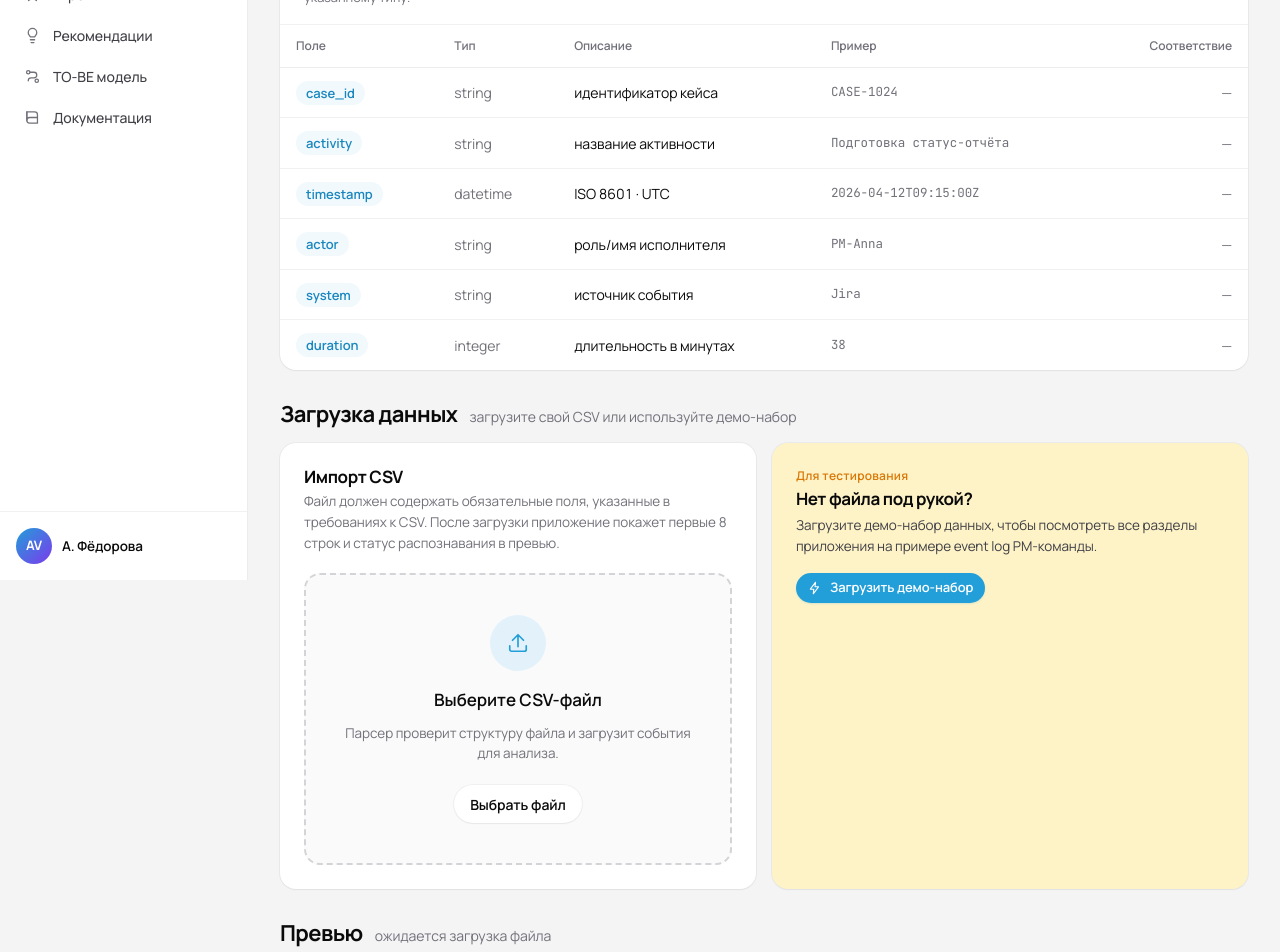
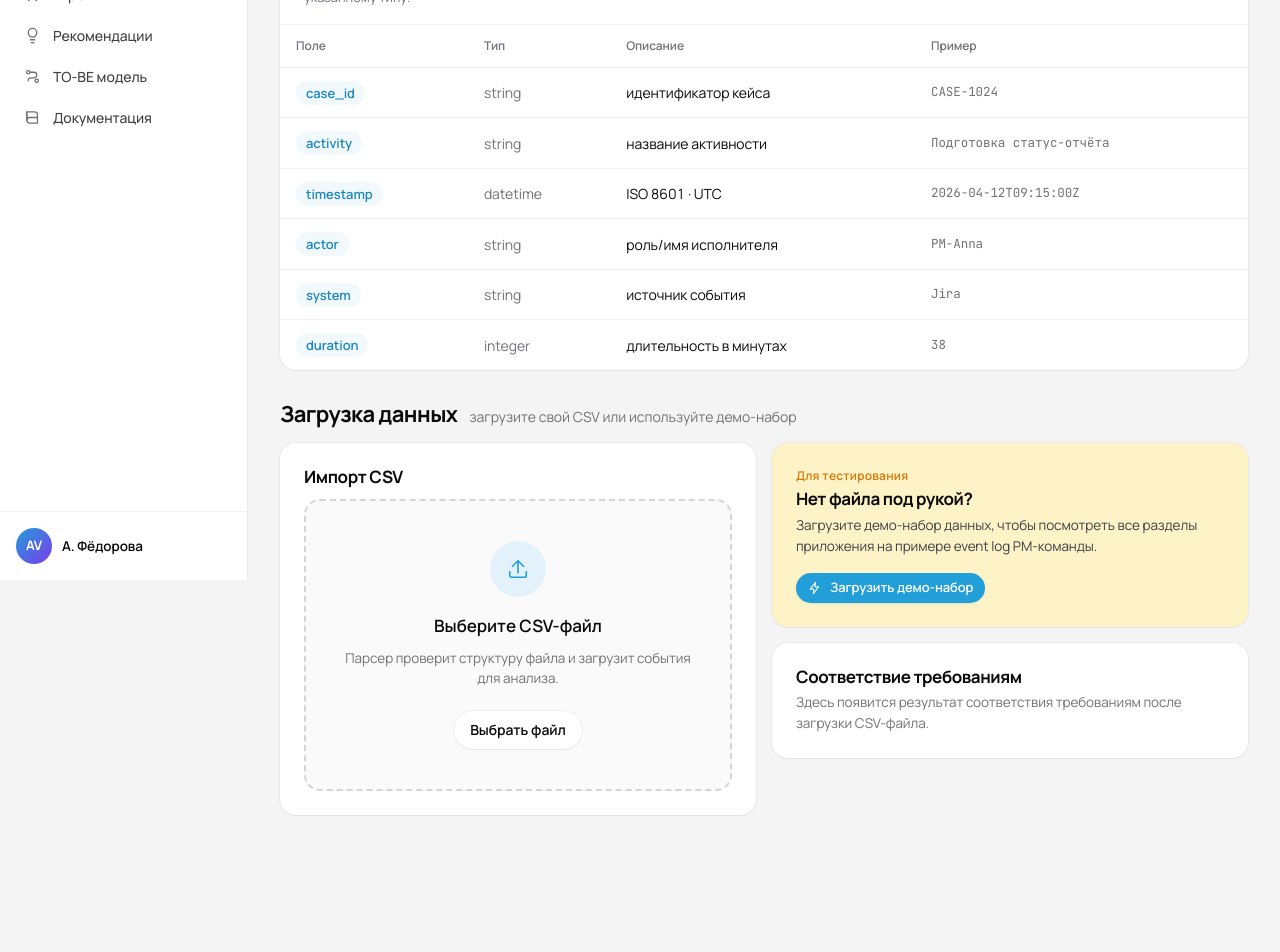
Before and after one commit to avfka/pm-process-analyzer, a React (Vite) app: page /upload in a window 1280 px wide. Shown: the part 220-1172 px from the top of the page. After the commit the page ends 1131 px from the top, so only its background shows below. Built offline with nearby package versions, Linux system fonts and the light colour scheme.

Commit message:
Separate CSV compliance from requirements

```diff
--- a/src/pages/DataUpload.tsx
+++ b/src/pages/DataUpload.tsx
@@ -99,14 +99,6 @@ export default function DataUpload() {
             Загрузите CSV-файл с event log. Приложение проверит структуру файла и построит аналитику по процессам PM-команды.
           </div>
         </div>
-        <div style={{ display: 'flex', alignItems: 'center', gap: 8 }}>
-          {events.length > 0
-            ? <span className="pill pill-pos">
-                <svg width={11} height={11} viewBox="0 0 24 24" fill="none" stroke="currentColor" strokeWidth={2.4} strokeLinecap="round" strokeLinejoin="round"><path d="M4 12l5 5L20 6"/></svg>
-                Схема ок
-              </span>
-            : null}
-        </div>
       </div>
 
       <div className="card table-wrap" style={{ paddingBottom: 0 }}>
@@ -122,7 +114,6 @@ export default function DataUpload() {
             <th>Тип</th>
             <th>Описание</th>
             <th>Пример</th>
-            <th style={{ textAlign: 'right' }}>Соответствие</th>
           </tr></thead>
           <tbody>
             {SCHEMA.map(([f, t, d, ex]) => (
@@ -131,15 +122,6 @@ export default function DataUpload() {
                 <td className="muted">{t}</td>
                 <td>{d}</td>
                 <td className="muted" style={{ fontFamily: 'var(--f-mono)', fontSize: 12.5 }}>{ex}</td>
-                <td style={{ textAlign: 'right' }}>
-                  {events.length > 0 ? (
-                    <span className="pill pill-pos">
-                      <svg width={10} height={10} viewBox="0 0 24 24" fill="none" stroke="currentColor" strokeWidth={2.4} strokeLinecap="round" strokeLinejoin="round"><path d="M4 12l5 5L20 6"/></svg>
-                    </span>
-                  ) : (
-                    <span className="muted">—</span>
-                  )}
-                </td>
               </tr>
             ))}
           </tbody>
@@ -155,11 +137,8 @@ export default function DataUpload() {
         {/* Upload */}
         <div className="card card-pad">
           <h3>Импорт CSV</h3>
-          <div style={{ color: 'var(--ink-muted)', fontSize: 13.5, marginTop: 4, lineHeight: 1.55 }}>
-            Файл должен содержать обязательные поля, указанные в требованиях к CSV. После загрузки приложение покажет первые 8 строк и статус распознавания в превью.
-          </div>
 
-          <div style={{ marginTop: 20, border: '2px dashed var(--line-strong)', borderRadius: 16, padding: '40px 24px', display: 'flex', flexDirection: 'column', alignItems: 'center', gap: 10, textAlign: 'center', background: 'var(--surface-2)' }}>
+          <div style={{ marginTop: 12, border: '2px dashed var(--line-strong)', borderRadius: 16, padding: '40px 24px', display: 'flex', flexDirection: 'column', alignItems: 'center', gap: 10, textAlign: 'center', background: 'var(--surface-2)' }}>
             <div style={{ width: 56, height: 56, borderRadius: '50%', background: 'var(--accent-tint)', display: 'flex', alignItems: 'center', justifyContent: 'center' }}>
               <svg width={22} height={22} viewBox="0 0 24 24" fill="none" stroke="var(--accent)" strokeWidth={1.8} strokeLinecap="round" strokeLinejoin="round">
                 <path d="M21 15v4a2 2 0 01-2 2H5a2 2 0 01-2-2v-4M12 3v13M6 9l6-6 6 6"/>
@@ -177,32 +156,50 @@ export default function DataUpload() {
 
         </div>
 
+        <div style={{ display: 'flex', flexDirection: 'column', gap: 16 }}>
           <div className="card card-pad" style={{ background: 'var(--warn-tint)' }}>
             <div className="eyebrow" style={{ color: 'var(--warn)' }}>Для тестирования</div>
             <h3 style={{ marginTop: 4 }}>Нет файла под рукой?</h3>
             <div style={{ color: 'var(--ink-3)', fontSize: 13.5, lineHeight: 1.55, marginTop: 6 }}>
               Загрузите демо-набор данных, чтобы посмотреть все разделы приложения на примере event log PM-команды.
             </div>
-          <div style={{ display: 'flex', gap: 8, flexWrap: 'wrap', marginTop: 16 }}>
-            <button className="btn btn-primary btn-sm" onClick={handleDemoLoad} disabled={isDemoLoaded}>
+            <button className="btn btn-primary btn-sm" onClick={handleDemoLoad} disabled={isDemoLoaded} style={{ marginTop: 16 }}>
               <svg width={14} height={14} viewBox="0 0 24 24" fill="none" stroke="currentColor" strokeWidth={1.8} strokeLinecap="round" strokeLinejoin="round"><path d="M13 2L4 14h6l-1 8 9-12h-6z"/></svg>
               {isDemoLoaded ? 'Демо-данные загружены' : 'Загрузить демо-набор'}
             </button>
+          </div>
+
+          <div className="card card-pad">
+            <h3>Соответствие требованиям</h3>
+            {events.length === 0 ? (
+              <div style={{ color: 'var(--ink-muted)', fontSize: 13.5, lineHeight: 1.55, marginTop: 6 }}>
+                Здесь появится результат соответствия требованиям после загрузки CSV-файла.
+              </div>
+            ) : (
+              <>
+                <div style={{ display: 'flex', gap: 8, flexWrap: 'wrap', marginTop: 10 }}>
+                  <span className="pill pill-pos">
+                    <svg width={11} height={11} viewBox="0 0 24 24" fill="none" stroke="currentColor" strokeWidth={2.4} strokeLinecap="round" strokeLinejoin="round"><path d="M4 12l5 5L20 6"/></svg>
+                    Все обязательные поля распознаны
+                  </span>
+                </div>
+                <div style={{ display: 'flex', gap: 8, flexWrap: 'wrap', marginTop: 16 }}>
                   {hasLoadedDataset && <button className="btn btn-sm" onClick={handleClearData}>Сбросить</button>}
-            {events.length > 0 && <Link href="/analysis"><a className="btn btn-primary btn-sm">К AS-IS →</a></Link>}
+                  <Link href="/analysis"><a className="btn btn-primary btn-sm">К AS-IS →</a></Link>
+                </div>
+              </>
+            )}
           </div>
         </div>
       </div>
 
+      {events.length > 0 && (
+        <>
           <div className="sec-title">
             <h2>Превью</h2>
-        <span className="sec-sub">{events.length > 0 ? 'первые 8 строк датасета' : 'ожидается загрузка файла'}</span>
+            <span className="sec-sub">первые 8 строк датасета</span>
           </div>
           <div className="card table-wrap" style={{ paddingBottom: 0 }}>
-        {events.length === 0 ? (
-          <div style={{ padding: 32, color: 'var(--ink-muted)', fontSize: 14 }}>Данные не загружены</div>
-        ) : (
-          <>
             <div style={{ padding: '16px 20px', borderBottom: '1px solid var(--line-soft)', display: 'flex', gap: 8, flexWrap: 'wrap' }}>
               <span className="pill pill-pos">{new Intl.NumberFormat('ru-RU').format(events.length)} событий</span>
               <span className="pill pill-pos">{stats.totalCases} кейсов</span>
@@ -225,9 +222,9 @@ export default function DataUpload() {
                 </tbody>
               </table>
             </div>
+          </div>
         </>
       )}
     </div>
-    </div>
   );
 }
```
Lines whose indentation alone changed are shown as unchanged.
